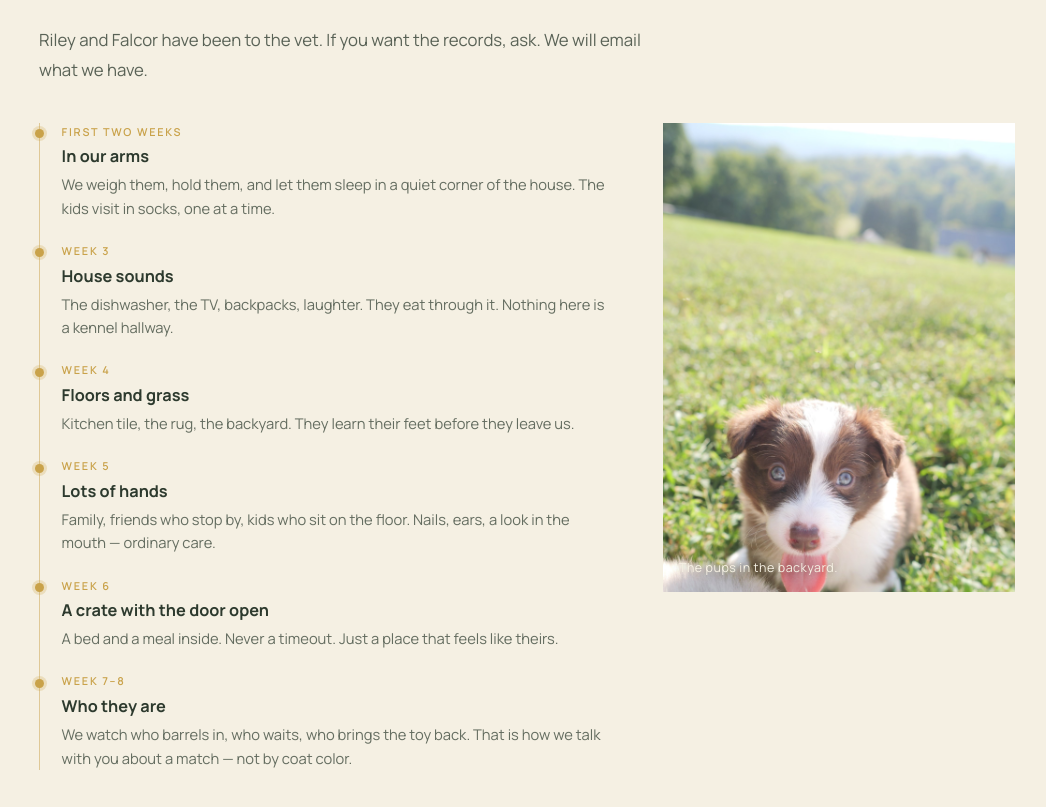
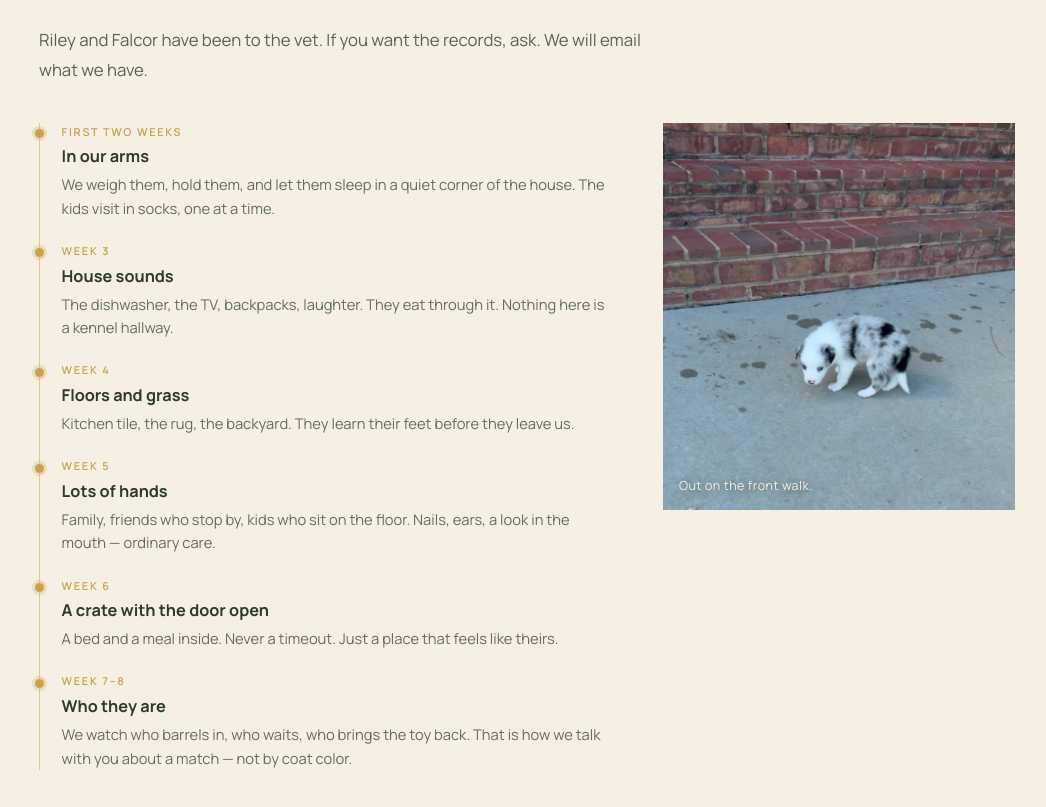
Before and after one commit to NSDQ-160th/hearth-field-border-collies, a Next.js app: page / in a window 1280 px wide. Shown: the part 3931-4738 px from the top of the page, without its empty margins (41-1087 px from the left). Built offline with nearby package versions, Linux system fonts and the light colour scheme.

Commit message:
Show the front-walk puppy beside Life in the house.
Replace the cropped backyard still with the photo of the merle pup on the walk.

```diff
--- a/app/globals.css
+++ b/app/globals.css
@@ -736,7 +736,7 @@ button {
   position: relative;
   margin-top: 0;
   overflow: hidden;
-  aspect-ratio: 3 / 4;
+  aspect-ratio: 10 / 11;
   background: #d9d0be;
 }
 
@@ -744,7 +744,7 @@ button {
   width: 100%;
   height: 100%;
   object-fit: cover;
-  object-position: center 82%;
+  object-position: center center;
 }
 
 .play {
--- a/components/Health.tsx
+++ b/components/Health.tsx
@@ -27,11 +27,11 @@ export function Health() {
           </div>
           <figure className="film-card">
             <img
-              src="/images/health-week3.jpg"
-              alt="A Border Collie puppy sitting in the grass"
+              src="/images/health-puppy.jpg"
+              alt="A merle Border Collie puppy walking on the front walk"
             />
             <figcaption className="film-caption">
-              The pups in the backyard.
+              Out on the front walk.
             </figcaption>
           </figure>
         </div>
```
Also changed, not shown: public/images/health-puppy.jpg (added).
